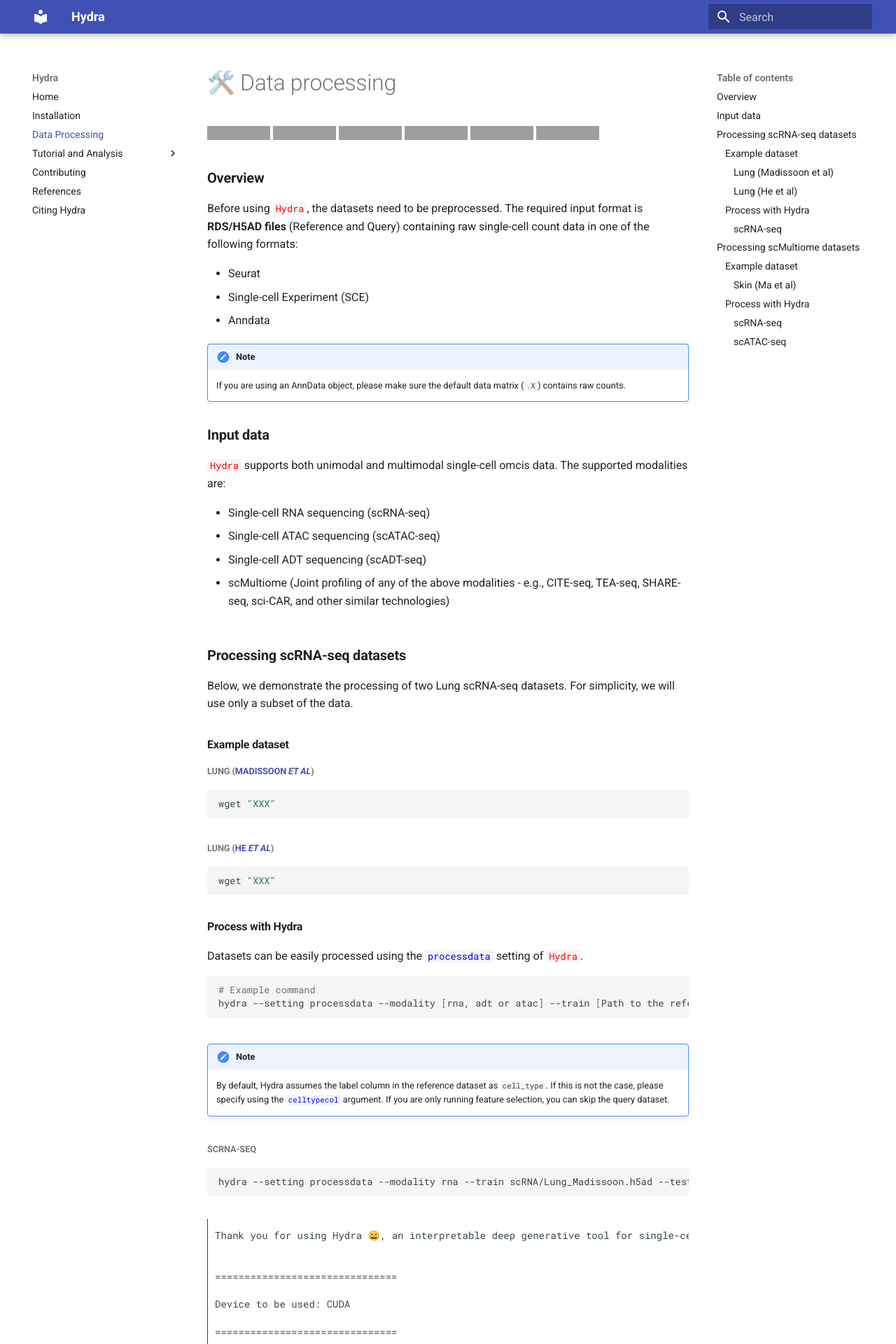
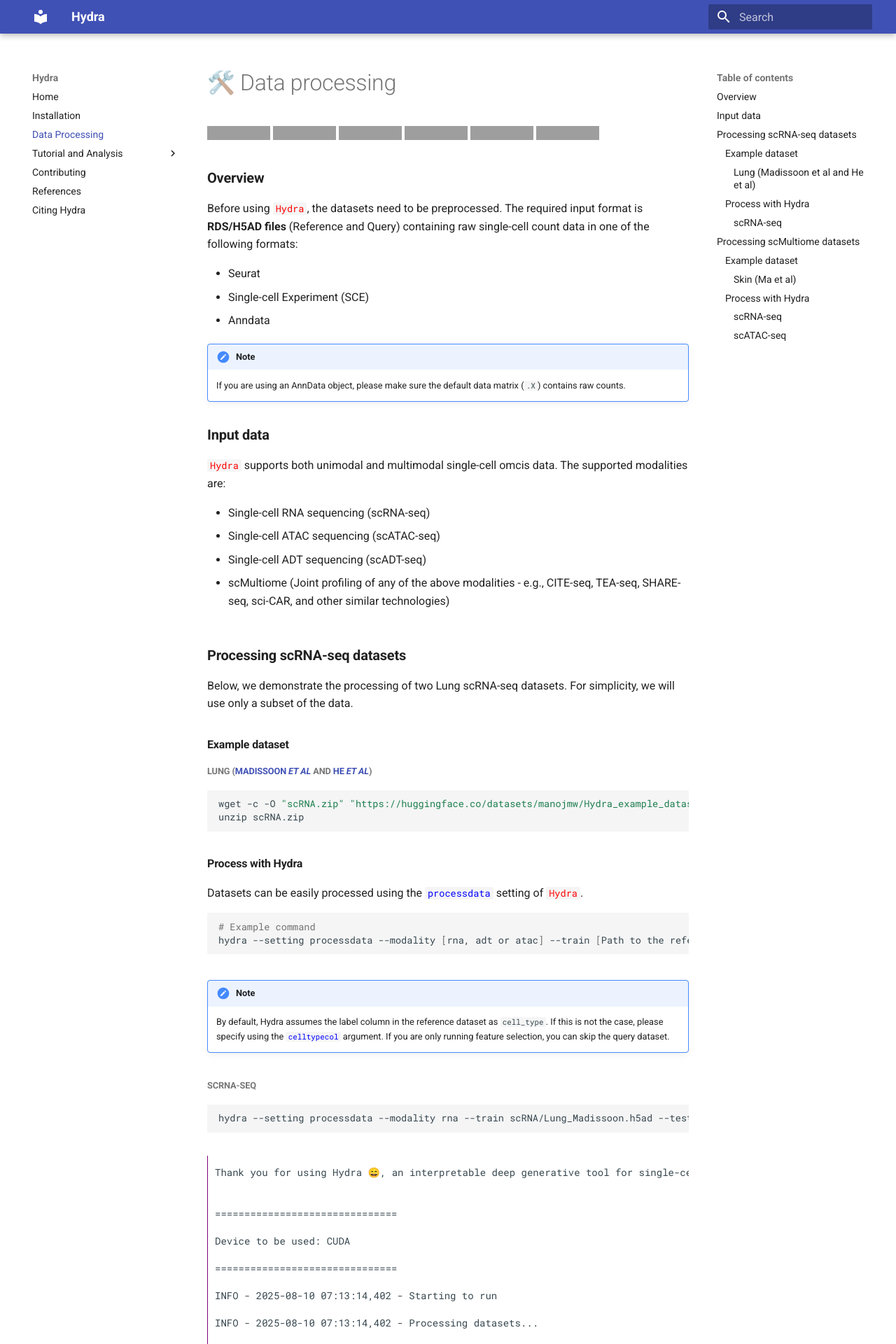
Before and after one commit to SydneyBioX/Hydra, an MkDocs documentation site: the page built from docs/processing.md, in a window 1280 px wide. Shown: the top 1920 px of the page at 70% size. Built offline with MkDocs 1.6.1 and Material for MkDocs 9.7.7, drawn with Linux system fonts in a browser that asks for light colours; some of the changed text lies outside the part shown; grey boxes are pictures that could not be loaded.

Commit message:
Update processing.md

````diff
--- a/docs/processing.md
+++ b/docs/processing.md
@@ -38,21 +38,14 @@
 
 #### Example dataset
 
-##### Lung (<a href="https://doi.org/10.1186/s13059-019-1906-x" target="_blank">Madissoon <i>et al</i></a>)
+##### Lung (<a href="https://doi.org/10.1186/s13059-019-1906-x" target="_blank">Madissoon <i>et al</i></a> and <a href="https://doi.org/10.1016/j.cell.2022.11.005" target="_blank">He <i>et al</i></a>)
 
 
 ```bash
-wget "XXX"
+wget -c -O "scRNA.zip" "https://huggingface.co/datasets/manojmw/Hydra_example_datasets/resolve/main/scRNA.zip?download=true"
+unzip scRNA.zip
 ```
 
-<span style="display: block; height: 1px;"></span>
-
-##### Lung (<a href="https://doi.org/10.1016/j.cell.2022.11.005" target="_blank">He <i>et al</i></a>)
-
-
-```bash
-wget "XXX"
-```
 <span style="display: block; height: 1px;"></span>
 
 #### Process with Hydra
@@ -150,7 +143,8 @@
 
 
 ```bash
-wget "XXX"
+wget -c -O "scMultiome.zip" "https://huggingface.co/datasets/manojmw/Hydra_example_datasets/resolve/main/scMultiome.zip?download=true"
+unzip scMultiome.zip
 ```
 
 <span style="display: block; height: 1px;"></span>
````
